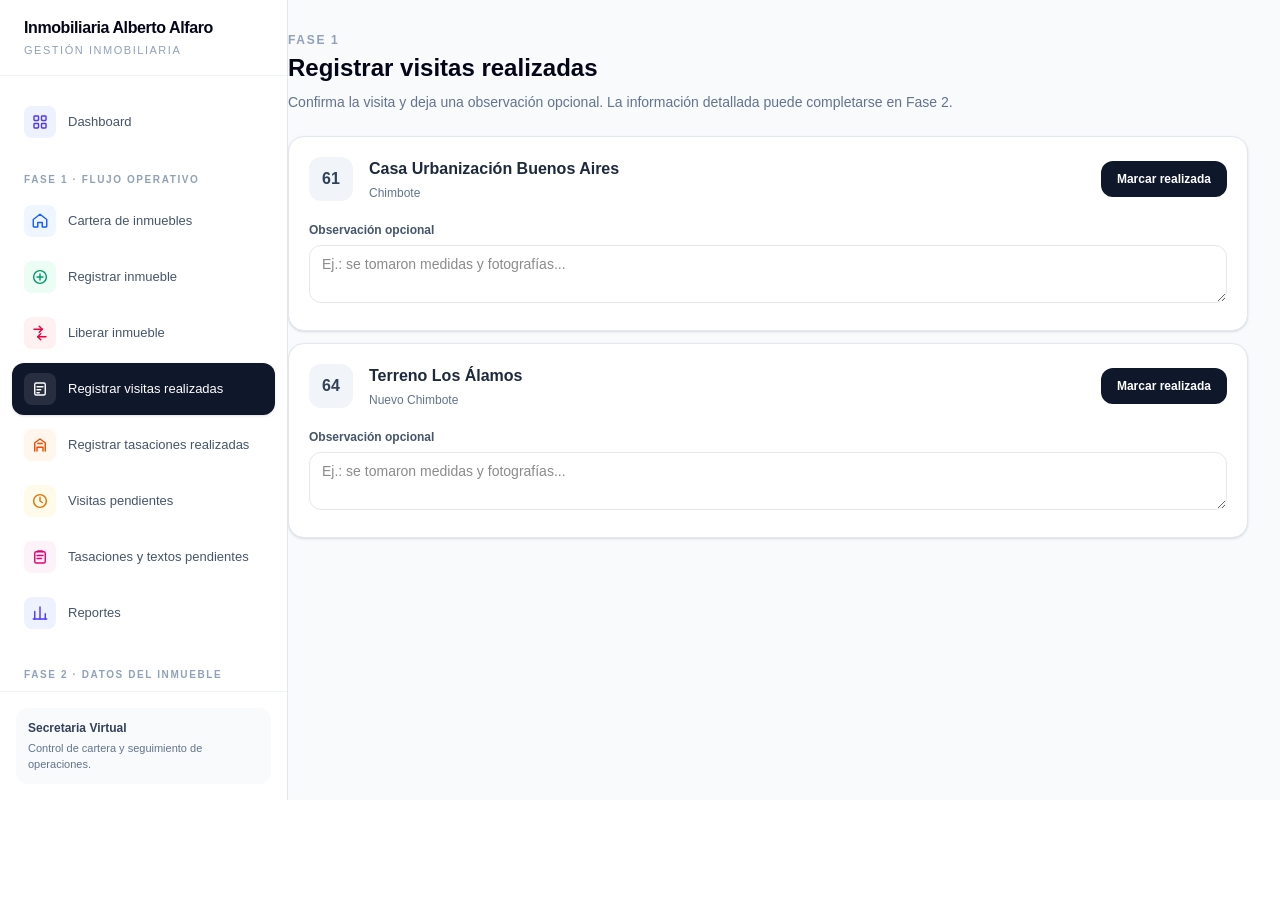
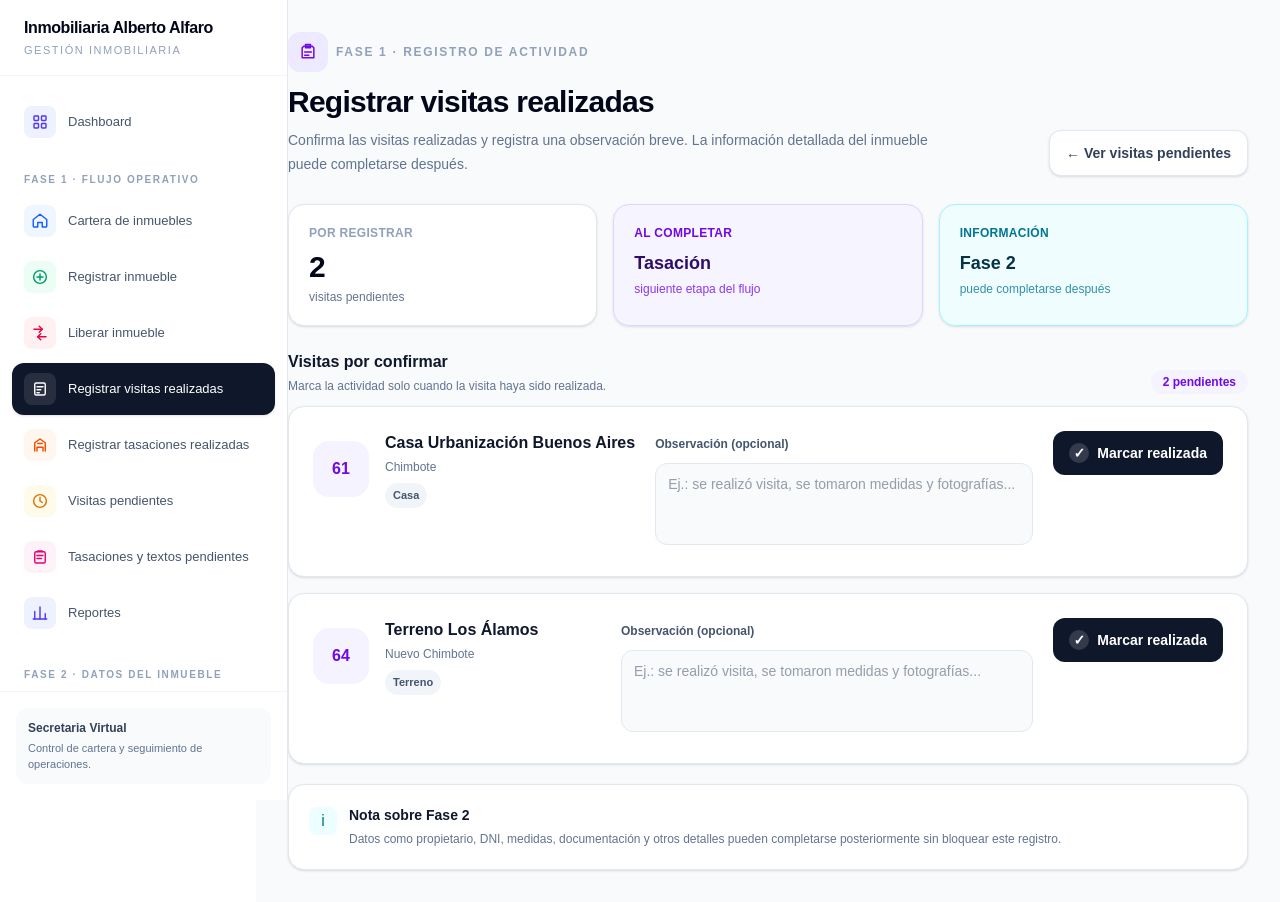
Before and after one commit to cpumaricramoori01-projx/inmobiliaria-alfaro, a Next.js app: page /registrar-visitas in a window 1280 px wide. Before the commit the page ends 800 px from the top, so only its background shows below. Built offline with nearby package versions, Linux system fonts and the light colour scheme.

Commit message:
Mejorar módulo Registrar visitas realizadas

```diff
--- a/app/registrar-visitas/page.tsx
+++ b/app/registrar-visitas/page.tsx
@@ -1 +1,156 @@
-const items=[["61","Casa Urbanización Buenos Aires","Chimbote"],["64","Terreno Los Álamos","Nuevo Chimbote"]];export default function Page(){return <main className="min-h-screen bg-slate-50 p-6 lg:p-8"><p className="text-xs font-bold uppercase tracking-[.14em] text-slate-400">Fase 1</p><h1 className="mt-1 text-2xl font-bold text-slate-950">Registrar visitas realizadas</h1><p className="mt-2 text-sm text-slate-500">Confirma la visita y deja una observación opcional. La información detallada puede completarse en Fase 2.</p><div className="mt-6 space-y-3">{items.map(x=><div key={x[0]} className="rounded-2xl border border-slate-200 bg-white p-5 shadow-sm"><div className="flex items-center gap-4"><div className="flex h-11 w-11 items-center justify-center rounded-xl bg-slate-100 font-bold text-slate-700">{x[0]}</div><div className="flex-1"><p className="font-semibold text-slate-800">{x[1]}</p><p className="mt-1 text-xs text-slate-500">{x[2]}</p></div><button className="rounded-xl bg-slate-900 px-4 py-2.5 text-xs font-semibold text-white">Marcar realizada</button></div><div className="mt-4"><label className="text-xs font-semibold text-slate-600">Observación opcional</label><textarea rows={2} placeholder="Ej.: se tomaron medidas y fotografías..." className="mt-1 w-full rounded-xl border border-slate-200 px-3 py-2 text-sm outline-none focus:border-slate-400"/></div></div>)}</div></main>}
+"use client";
+
+import Link from "next/link";
+import { useState } from "react";
+
+type Visita = {
+  posicion: string;
+  nombre: string;
+  ubicacion: string;
+  tipo: string;
+};
+
+const iniciales: Visita[] = [
+  { posicion: "61", nombre: "Casa Urbanización Buenos Aires", ubicacion: "Chimbote", tipo: "Casa" },
+  { posicion: "64", nombre: "Terreno Los Álamos", ubicacion: "Nuevo Chimbote", tipo: "Terreno" },
+];
+
+export default function Page() {
+  const [items, setItems] = useState(iniciales);
+  const [observaciones, setObservaciones] = useState<Record<string, string>>({});
+  const [mensaje, setMensaje] = useState<string | null>(null);
+
+  const marcarRealizada = (posicion: string, nombre: string) => {
+    setItems((actuales) => actuales.filter((item) => item.posicion !== posicion));
+    setMensaje(`Visita de “${nombre}” marcada como realizada.`);
+    window.setTimeout(() => setMensaje(null), 3500);
+  };
+
+  return (
+    <main className="min-h-screen bg-slate-50 p-5 lg:p-8">
+      <div className="mx-auto max-w-6xl">
+        <div className="flex flex-col gap-5 lg:flex-row lg:items-end lg:justify-between">
+          <div>
+            <div className="flex items-center gap-2">
+              <span className="flex h-10 w-10 items-center justify-center rounded-xl bg-violet-100 text-violet-700">
+                <svg viewBox="0 0 24 24" fill="none" className="h-5 w-5" stroke="currentColor" strokeWidth="1.8">
+                  <path d="M8 5h8M9 3h6v4H9z" strokeLinecap="round" strokeLinejoin="round" />
+                  <path d="m7 5-2 2v12h14V7l-2-2M8 12h8M8 16h5" strokeLinecap="round" strokeLinejoin="round" />
+                </svg>
+              </span>
+              <p className="text-xs font-bold uppercase tracking-[.14em] text-slate-400">Fase 1 · Registro de actividad</p>
+            </div>
+            <h1 className="mt-3 text-3xl font-bold tracking-tight text-slate-950">Registrar visitas realizadas</h1>
+            <p className="mt-2 max-w-2xl text-sm leading-6 text-slate-500">
+              Confirma las visitas realizadas y registra una observación breve. La información detallada del inmueble puede completarse después.
+            </p>
+          </div>
+
+          <Link href="/visitas-pendientes" className="inline-flex items-center justify-center gap-2 rounded-xl border border-slate-200 bg-white px-4 py-3 text-sm font-semibold text-slate-700 shadow-sm hover:bg-slate-50">
+            ← Ver visitas pendientes
+          </Link>
+        </div>
+
+        {mensaje && (
+          <div className="mt-6 flex items-center gap-3 rounded-xl border border-emerald-200 bg-emerald-50 px-4 py-3 text-sm font-semibold text-emerald-800">
+            <span className="flex h-6 w-6 items-center justify-center rounded-full bg-emerald-100">✓</span>
+            {mensaje}
+          </div>
+        )}
+
+        <div className="mt-7 grid gap-4 sm:grid-cols-3">
+          <div className="rounded-2xl border border-slate-200 bg-white p-5 shadow-sm">
+            <p className="text-xs font-semibold uppercase tracking-wide text-slate-400">Por registrar</p>
+            <p className="mt-2 text-3xl font-bold text-slate-950">{items.length}</p>
+            <p className="mt-1 text-xs text-slate-500">visitas pendientes</p>
+          </div>
+          <div className="rounded-2xl border border-violet-200 bg-violet-50/70 p-5 shadow-sm">
+            <p className="text-xs font-semibold uppercase tracking-wide text-violet-700">Al completar</p>
+            <p className="mt-2 text-lg font-bold text-violet-950">Tasación</p>
+            <p className="mt-1 text-xs text-violet-700/80">siguiente etapa del flujo</p>
+          </div>
+          <div className="rounded-2xl border border-cyan-200 bg-cyan-50/70 p-5 shadow-sm">
+            <p className="text-xs font-semibold uppercase tracking-wide text-cyan-700">Información</p>
+            <p className="mt-2 text-lg font-bold text-cyan-950">Fase 2</p>
+            <p className="mt-1 text-xs text-cyan-700/80">puede completarse después</p>
+          </div>
+        </div>
+
+        <section className="mt-6">
+          <div className="mb-3 flex items-end justify-between">
+            <div>
+              <h2 className="font-bold text-slate-900">Visitas por confirmar</h2>
+              <p className="mt-1 text-xs text-slate-500">Marca la actividad solo cuando la visita haya sido realizada.</p>
+            </div>
+            <span className="rounded-full bg-violet-50 px-3 py-1 text-xs font-bold text-violet-700">{items.length} pendientes</span>
+          </div>
+
+          {items.length > 0 ? (
+            <div className="space-y-4">
+              {items.map((item) => (
+                <article key={item.posicion} className="overflow-hidden rounded-2xl border border-slate-200 bg-white shadow-sm">
+                  <div className="p-5 lg:p-6">
+                    <div className="flex flex-col gap-5 lg:flex-row lg:items-start">
+                      <div className="flex items-center gap-4 lg:min-w-72">
+                        <div className="flex h-14 w-14 shrink-0 items-center justify-center rounded-2xl bg-violet-50 text-base font-bold text-violet-700">
+                          {item.posicion}
+                        </div>
+                        <div>
+                          <h3 className="font-semibold text-slate-900">{item.nombre}</h3>
+                          <p className="mt-1 text-xs text-slate-500">{item.ubicacion}</p>
+                          <span className="mt-2 inline-flex rounded-full bg-slate-100 px-2 py-1 text-[11px] font-semibold text-slate-600">{item.tipo}</span>
+                        </div>
+                      </div>
+
+                      <div className="flex-1">
+                        <label htmlFor={`obs-${item.posicion}`} className="text-xs font-semibold text-slate-600">Observación (opcional)</label>
+                        <textarea
+                          id={`obs-${item.posicion}`}
+                          rows={3}
+                          value={observaciones[item.posicion] ?? ""}
+                          onChange={(e) => setObservaciones((actual) => ({ ...actual, [item.posicion]: e.target.value }))}
+                          placeholder="Ej.: se realizó visita, se tomaron medidas y fotografías..."
+                          className="mt-2 w-full resize-none rounded-xl border border-slate-200 bg-slate-50 px-3 py-2.5 text-sm text-slate-700 outline-none transition focus:border-violet-300 focus:bg-white focus:ring-2 focus:ring-violet-100"
+                        />
+                      </div>
+
+                      <button
+                        type="button"
+                        onClick={() => marcarRealizada(item.posicion, item.nombre)}
+                        className="inline-flex shrink-0 items-center justify-center gap-2 rounded-xl bg-slate-900 px-4 py-3 text-sm font-semibold text-white transition hover:bg-slate-800"
+                      >
+                        <span className="flex h-5 w-5 items-center justify-center rounded-full bg-white/15">✓</span>
+                        Marcar realizada
+                      </button>
+                    </div>
+                  </div>
+                </article>
+              ))}
+            </div>
+          ) : (
+            <div className="rounded-2xl border border-emerald-200 bg-emerald-50/70 px-6 py-12 text-center">
+              <div className="mx-auto flex h-14 w-14 items-center justify-center rounded-full bg-emerald-100 text-xl text-emerald-700">✓</div>
+              <h3 className="mt-4 font-bold text-emerald-950">Todas las visitas están registradas</h3>
+              <p className="mt-1 text-sm text-emerald-800/80">El siguiente paso del flujo es gestionar la tasación.</p>
+              <Link href="/tasaciones-textos-pendientes" className="mt-5 inline-flex rounded-xl bg-emerald-700 px-4 py-2.5 text-sm font-semibold text-white hover:bg-emerald-800">
+                Ver tasaciones pendientes
+              </Link>
+            </div>
+          )}
+        </section>
+
+        <div className="mt-5 rounded-2xl border border-slate-200 bg-white p-5 shadow-sm">
+          <div className="flex gap-3">
+            <span className="mt-0.5 flex h-7 w-7 shrink-0 items-center justify-center rounded-lg bg-cyan-50 text-cyan-700">i</span>
+            <div>
+              <p className="text-sm font-semibold text-slate-900">Nota sobre Fase 2</p>
+              <p className="mt-1 text-xs leading-5 text-slate-500">
+                Datos como propietario, DNI, medidas, documentación y otros detalles pueden completarse posteriormente sin bloquear este registro.
+              </p>
+            </div>
+          </div>
+        </div>
+      </div>
+    </main>
+  );
+}
```
